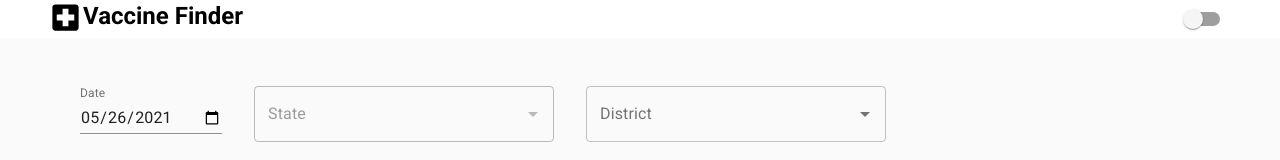
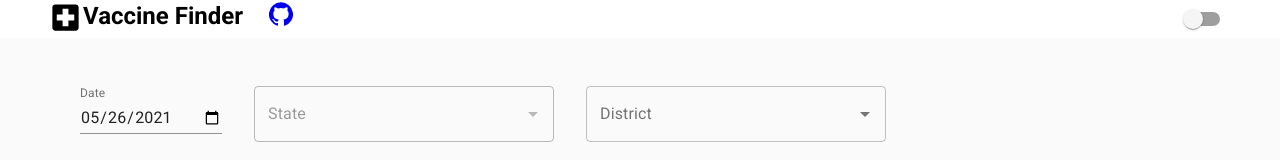
Before and after one commit to lokeshpathrabe/vaccine-finder, a React (Create React App) app: page / in a window 1280 px wide. Shown: the top 160 px of the page. Built offline with nearby package versions, Linux system fonts and the light colour scheme; no server answers.

Commit message:
add github link

```diff
--- a/src/components/header.js
+++ b/src/components/header.js
@@ -4,6 +4,7 @@ import { grey } from "@material-ui/core/colors";
 import { Grid } from "@material-ui/core";
 import { Typography } from "@material-ui/core";
 import LocalHospitalIcon from "@material-ui/icons/LocalHospital";
+import GitHubIcon from "@material-ui/icons/GitHub";
 
 const DarkSwitch = withStyles({
   switchBase: {
@@ -28,6 +29,10 @@ const useStyles = makeStyles({
   title: {
     fontWeight: 600,
   },
+  github: {
+    marginLeft: "24px",
+    padding: "2px",
+  },
 });
 
 const Header = ({ theme, setTheme }) => {
@@ -39,6 +44,12 @@ const Header = ({ theme, setTheme }) => {
         <Typography variant="h5" className={styles.title}>
           Vaccine Finder
         </Typography>
+        <a
+          className={styles.github}
+          href="https://github.com/lokeshpathrabe/vaccine-finder"
+        >
+          <GitHubIcon />
+        </a>
       </Grid>
       <Grid container xs={4} justify="flex-end">
         <DarkSwitch
```
